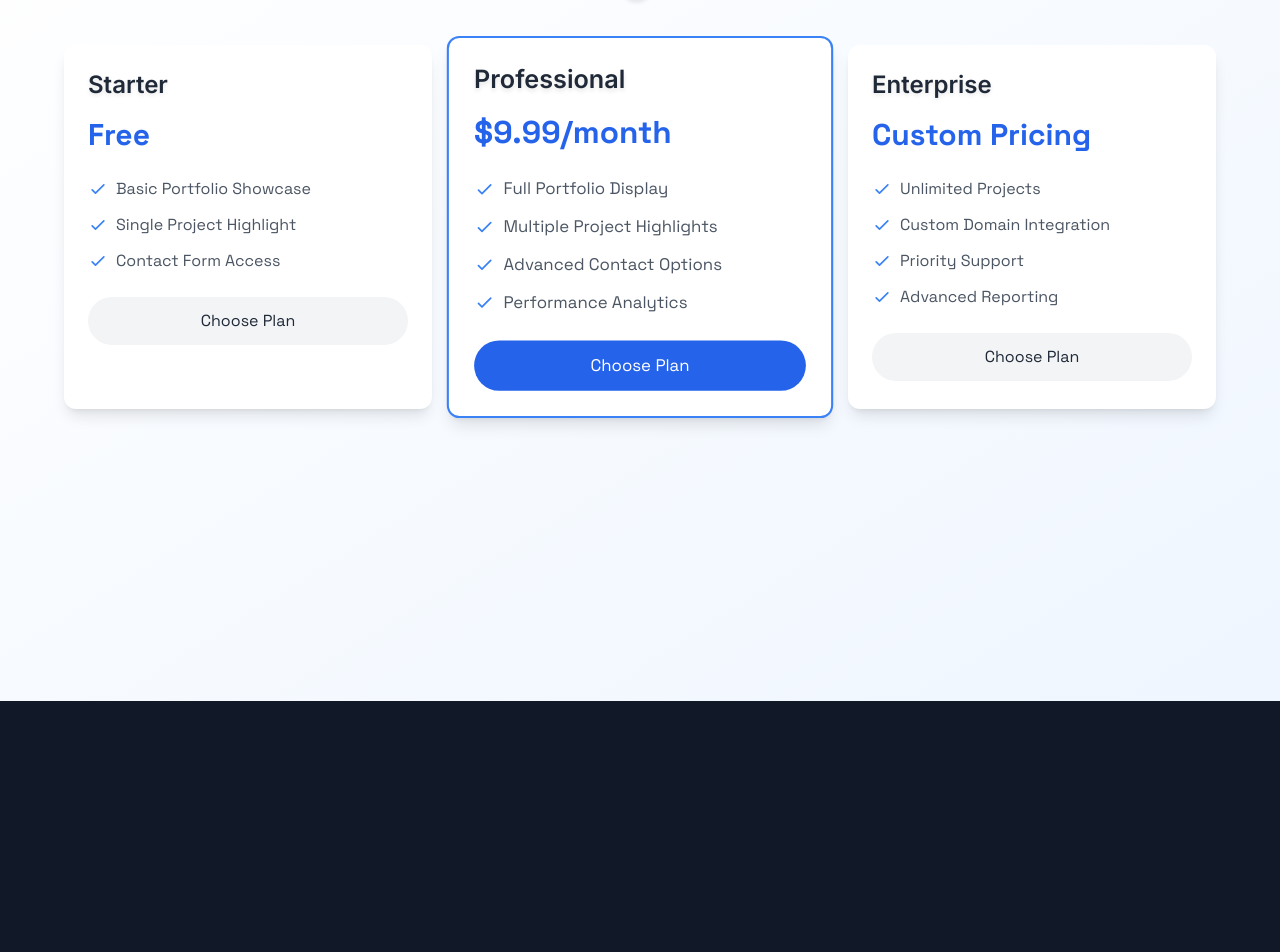
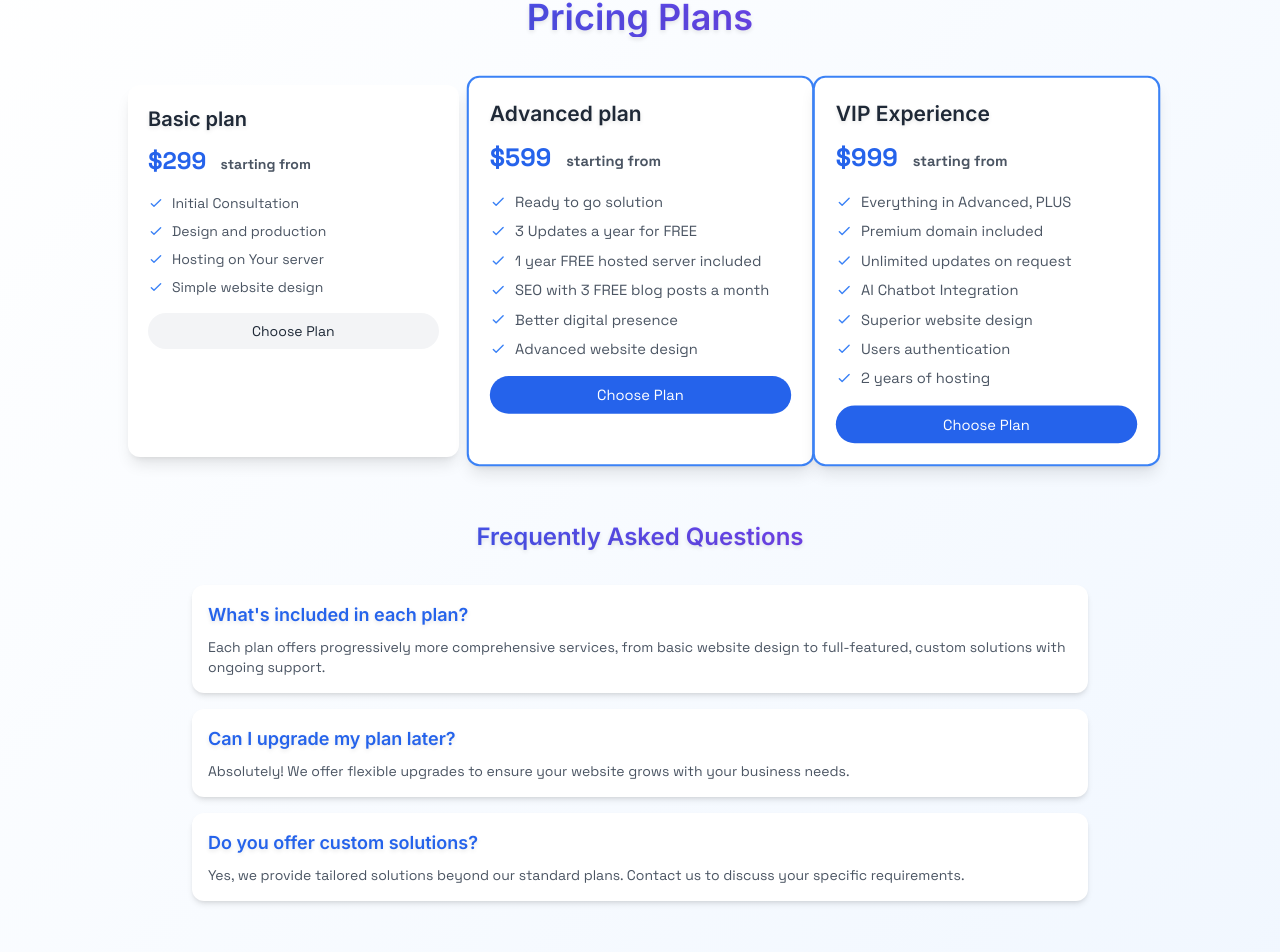
Before and after one commit to GloryMighty/PersonalWebsite, a Next.js app: page /pricing in a window 1280 px wide. Shown: the part 99-1051 px from the top of the page. Before the commit the page ends 800 px from the top, so only its background shows below. Built offline with nearby package versions, Linux system fonts and the light colour scheme.

Commit message:
Wonderful piece of art

```diff
--- a/app/pricing/page.tsx
+++ b/app/pricing/page.tsx
@@ -1,9 +1,12 @@
+"use client"
+
 import React from 'react';
 
 // Pricing tier interface for type safety and clarity
 interface PricingTier {
   name: string;
   price: string;
+  priceSubtext?: string;
   features: string[];
   highlight?: boolean;
 }
@@ -12,70 +15,96 @@ export default function PricingPage() {
   // Define pricing tiers with clear, concise descriptions
   const pricingTiers: PricingTier[] = [
     {
-      name: 'Starter',
-      price: 'Free',
+      name: "Basic plan",
+      price: "$299",
+      priceSubtext: "starting from",
       features: [
-        'Basic Portfolio Showcase',
-        'Single Project Highlight',
-        'Contact Form Access'
+        "Initial Consultation",
+        "Design and production",
+        "Hosting on Your server",
+        "Simple website design",
       ]
     },
     {
-      name: 'Professional',
-      price: '$9.99/month',
+      name: "Advanced plan",
+      price: "$599",
+      priceSubtext: "starting from",
       features: [
-        'Full Portfolio Display',
-        'Multiple Project Highlights',
-        'Advanced Contact Options',
-        'Performance Analytics'
+        "Ready to go solution",
+        "3 Updates a year for FREE",
+        "1 year FREE hosted server included",
+        "SEO with 3 FREE blog posts a month",
+        "Better digital presence",
+        "Advanced website design"
       ],
       highlight: true
     },
     {
-      name: 'Enterprise',
-      price: 'Custom Pricing',
+      name: "VIP Experience",
+      price: "$999",
+      priceSubtext: "starting from",
       features: [
-        'Unlimited Projects',
-        'Custom Domain Integration',
-        'Priority Support',
-        'Advanced Reporting'
-      ]
+        "Everything in Advanced, PLUS",
+        "Premium domain included",
+        "Unlimited updates on request",
+        "AI Chatbot Integration",
+        "Superior website design",
+        "Users authentication",
+        "2 years of hosting",
+      ],
+      highlight: true
+    }
+  ];
+
+  // FAQ section data
+  const faqData = [
+    {
+      question: "What's included in each plan?",
+      answer: "Each plan offers progressively more comprehensive services, from basic website design to full-featured, custom solutions with ongoing support."
+    },
+    {
+      question: "Can I upgrade my plan later?",
+      answer: "Absolutely! We offer flexible upgrades to ensure your website grows with your business needs."
+    },
+    {
+      question: "Do you offer custom solutions?",
+      answer: "Yes, we provide tailored solutions beyond our standard plans. Contact us to discuss your specific requirements."
     }
   ];
 
   return (
-    <div className="min-h-screen bg-gradient-to-br from-white to-blue-50 dark:from-gray-900 dark:to-black py-12 px-4">
-      <div className="max-w-6xl mx-auto">
-        <h1 className="text-4xl md:text-5xl font-bold text-center mb-12
+    <div className="min-h-screen bg-gradient-to-br from-white to-blue-50 dark:from-gray-900 dark:to-black py-12 px-4 pt-24">
+      <div className="max-w-5xl mx-auto">
+        <h1 className="text-3xl md:text-4xl font-bold text-center mb-12
           text-transparent bg-clip-text bg-gradient-to-r from-blue-600 to-purple-600">
           Pricing Plans
         </h1>
 
-        <div className="grid md:grid-cols-3 gap-6">
+        <div className="grid md:grid-cols-3 gap-4 mb-16">
           {pricingTiers.map((tier) => (
             <div
               key={tier.name}
               className={`
                 bg-white dark:bg-gray-800
-                rounded-xl shadow-lg p-6
+                rounded-xl shadow-lg p-5
                 transform transition-all duration-300
                 ${tier.highlight ? 'scale-105 border-2 border-blue-500' : 'hover:scale-105'}
               `}
             >
-              <h2 className="text-2xl font-semibold mb-4 text-gray-800 dark:text-white">
+              <h2 className="text-xl font-semibold mb-3 text-gray-800 dark:text-white">
                 {tier.name}
               </h2>
-              <p className="text-3xl font-bold mb-6 text-blue-600">
-                {tier.price}
+              <p className="text-2xl font-bold mb-4 text-blue-600">
+                {tier.price} {tier.priceSubtext && <span className="text-sm text-gray-600 dark:text-gray-300 ml-2">{tier.priceSubtext}</span>}
               </p>
-              <ul className="space-y-3 mb-6">
+              <ul className="space-y-2 mb-4">
                 {tier.features.map((feature) => (
                   <li
                     key={feature}
-                    className="flex items-center text-gray-600 dark:text-gray-300"
+                    className="flex items-center text-sm text-gray-600 dark:text-gray-300"
                   >
                     <svg
-                      className="w-5 h-5 mr-2 text-blue-500"
+                      className="w-4 h-4 mr-2 text-blue-500"
                       fill="none"
                       stroke="currentColor"
                       viewBox="0 0 24 24"
@@ -93,7 +122,7 @@ export default function PricingPage() {
               </ul>
               <button
                 className={`
-                  w-full py-3 rounded-full
+                  w-full py-2 rounded-full text-sm
                   transition-all duration-300
                   ${tier.highlight
                     ? 'bg-blue-600 text-white hover:bg-blue-700'
@@ -105,6 +134,55 @@ export default function PricingPage() {
             </div>
           ))}
         </div>
+
+        {/* FAQ Section */}
+        <div className="max-w-4xl mx-auto mb-16">
+          <h2 className="text-2xl font-bold text-center mb-8
+            text-transparent bg-clip-text bg-gradient-to-r from-blue-600 to-purple-600">
+            Frequently Asked Questions
+          </h2>
+          <div className="space-y-4">
+            {faqData.map((faq, index) => (
+              <div
+                key={index}
+                className="bg-white dark:bg-gray-800 rounded-xl p-4 shadow-md"
+              >
+                <h3 className="text-lg font-semibold mb-2 text-blue-600">
+                  {faq.question}
+                </h3>
+                <p className="text-sm text-gray-600 dark:text-gray-300">
+                  {faq.answer}
+                </p>
+              </div>
+            ))}
+          </div>
+        </div>
+
+        {/* Contact Section */}
+        <div className="text-center mb-16">
+          <h2 className="text-2xl font-bold mb-4
+            text-transparent bg-clip-text bg-gradient-to-r from-blue-600 to-purple-600">
+            Need a Custom Solution?
+          </h2>
+          <p className="text-sm text-gray-600 dark:text-gray-300 max-w-2xl mx-auto mb-6">
+            Every business is unique. If our standard plans don't quite fit your needs,
+            we're happy to create a tailored solution that perfectly matches your requirements.
+          </p>
+          <button
+            className="bg-blue-600 hover:bg-blue-700 text-white font-bold py-2 px-6 rounded-full text-sm transition duration-300 ease-in-out"
+          >
+            Contact for Custom Pricing
+          </button>
+        </div>
+
+        {/* Footer with Copyright */}
+        <footer className="container mx-auto px-4 py-8 text-center">
+          <div className="content-glass p-4 backdrop-blur-md max-w-xl mx-auto">
+            <p className="tech-text text-sm text-blue-200">
+              2025 Viacheslav Mamatov. All rights reserved.
+            </p>
+          </div>
+        </footer>
       </div>
     </div>
   );
--- a/app/projects/page.tsx
+++ b/app/projects/page.tsx
@@ -493,8 +493,28 @@ const ProjectsPage = () => {
           size={48}
         />
       </div>
+      <footer className="container mx-auto px-4 py-8 text-center">
+        <div className="content-glass p-4 backdrop-blur-md max-w-xl mx-auto">
+          <p className="tech-text text-sm text-blue-200">
+            2025 Viacheslav Mamatov. All rights reserved.
+          </p>
+        </div>
+      </footer>
     </div>
   )
 }
 
+// Copyright footer
+const CopyrightFooter = () => {
+  return (
+    <footer className="container mx-auto px-4 py-8 text-center">
+      <div className="content-glass p-4 backdrop-blur-md max-w-xl mx-auto">
+        <p className="tech-text text-sm text-blue-200">
+          2025 Viacheslav Mamatov. All rights reserved.
+        </p>
+      </div>
+    </footer>
+  )
+}
+
 export default ProjectsPage;
--- a/components/SocialLinksWidget.tsx
+++ b/components/SocialLinksWidget.tsx
@@ -2,10 +2,28 @@
 
 import React, { useState, useCallback } from "react"
 import { motion, AnimatePresence } from "framer-motion"
-import { Github, Linkedin, Twitter, Mail, Users } from "lucide-react"
+import { Github, Linkedin, Twitter, Mail } from "lucide-react"
+
+// Custom WhatsApp icon component
+const WhatsAppIcon: React.FC<{ className?: string }> = ({ className }) => (
+  <svg
+    xmlns="http://www.w3.org/2000/svg"
+    viewBox="0 0 24 24"
+    fill="currentColor"
+    className={className}
+  >
+    <path d="M12.04 2c-5.46 0-9.91 4.45-9.91 9.91 0 1.75.46 3.45 1.32 4.95L2.05 22l5.25-1.38c1.45.79 3.08 1.21 4.74 1.21 5.46 0 9.91-4.45 9.91-9.91 0-2.65-1.03-5.14-2.9-7.01A9.815 9.815 0 0 0 12.04 2zm.01 1.67c2.2 0 4.26.86 5.82 2.42a8.225 8.225 0 0 1 2.41 5.83c0 4.54-3.7 8.23-8.24 8.23-1.48 0-2.93-.39-4.19-1.15l-.3-.18-3.12.82.83-3.04-.2-.32a8.188 8.188 0 0 1-1.26-4.38c.01-4.54 3.7-8.23 8.25-8.23zM8.53 7.33c-.16 0-.43.06-.66.31-.22.25-.87.86-.87 2.07 0 1.21.88 2.38 1 2.54.12.15 1.75 2.67 4.3 3.66.59.26 1.05.41 1.41.52.59.19 1.13.16 1.56.1.48-.07 1.47-.6 1.67-1.18.2-.58.2-1.07.14-1.18s-.22-.15-.47-.26-.88-.43-1.1-.48c-.22-.05-.38-.07-.54.06-.16.14-.62.48-.76.58-.14.1-.29.12-.54 0-.25-.14-1.05-.39-1.99-1.23-.74-.66-1.23-1.47-1.38-1.72-.14-.25-.02-.38.11-.51.12-.12.25-.33.38-.49.12-.16.16-.28.22-.47.05-.19.03-.36-.02-.47s-.54-1.31-.76-1.8c-.2-.47-.41-.41-.54-.42z" />
+  </svg>
+)
 
 // Social links data for easy maintenance
 const socialLinks = [
+  {
+    icon: <WhatsAppIcon className="w-6 h-6" />,
+    href: "https://wa.me/358451333953",
+    label: "WhatsApp",
+    color: "hover:text-green-500",
+  },
   {
     icon: <Github className="w-6 h-6" />,
     href: "https://github.com/GloryMighty",
@@ -89,7 +107,7 @@ const SocialLinksWidget: React.FC = () => {
         whileTap={{ scale: 0.9 }}
         className="bg-gray-800/90 backdrop-blur-sm text-white p-4 rounded-full shadow-lg hover:bg-gray-700/90 transition-colors duration-200 relative"
       >
-        <Users className="w-6 h-6" />
+        <WhatsAppIcon className="w-6 h-6" />
         <span className="sr-only">Connect with me</span>
 
         {/* Subtle pulsing ring effect */}
```
